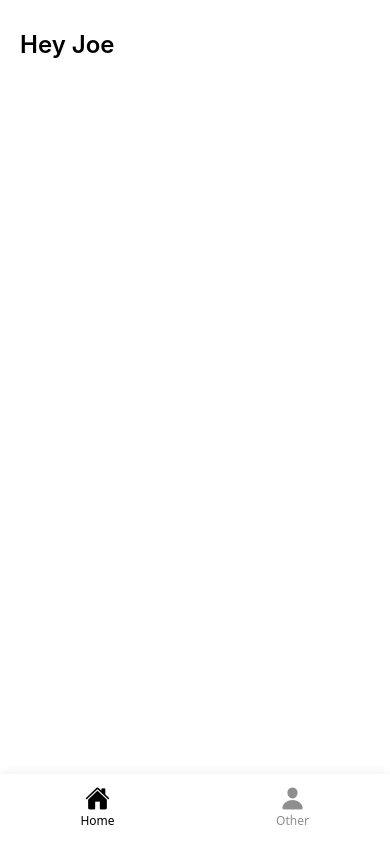
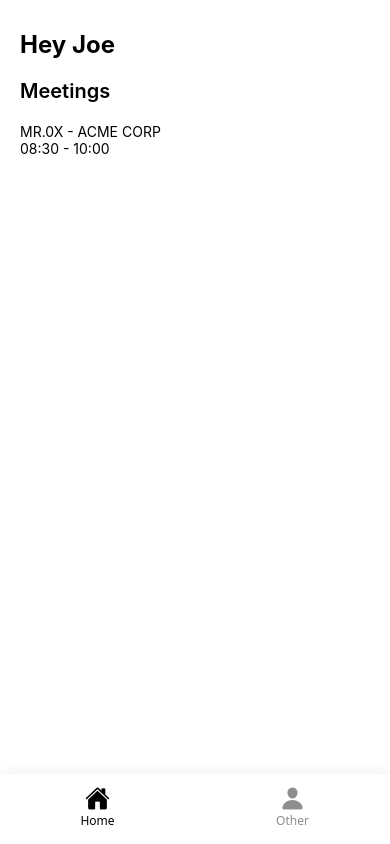
Before and after one commit to naldo1026/fora-react-native, a React Native app: screen /Home in a window 390 px wide. Built offline with nearby package versions, Linux system fonts and the light colour scheme.

Commit message:
got meetingcard working on home screen with a couple of basic styles and data

```diff
--- a/screens/HomeScreen.tsx
+++ b/screens/HomeScreen.tsx
@@ -4,11 +4,17 @@ import React from "react"
 // native
 import { View, Text, StyleSheet, SafeAreaView } from "react-native"
 
+// components
+import MeetingCard from "../components/MeetingCard"
+
 const HomeScreen = () => {
   return (
     <SafeAreaView style={styles.safe}>
       <View style={styles.container}>
-        <Text style={styles.title}>Hey Joe</Text>
+        <Text style={styles.heading}>Hey Joe</Text>
+        <Text style={styles.sectionTitle}>Meetings</Text>
+
+        <MeetingCard title={"MR.0X - ACME CORP"} time={"08:30 - 10:00"} />
       </View>
     </SafeAreaView>
   )
@@ -19,14 +25,22 @@ const styles = StyleSheet.create({
     flex: 1,
     backgroundColor: "#fff",
   },
+
   container: {
     paddingHorizontal: 20,
     paddingTop: 30,
     flex: 1,
   },
-  title: {
+
+  heading: {
     fontSize: 24,
+    fontWeight: "700",
+  },
+
+  sectionTitle: {
+    fontSize: 20,
     fontWeight: "600",
+    marginVertical: 20,
   },
 })
 
```
